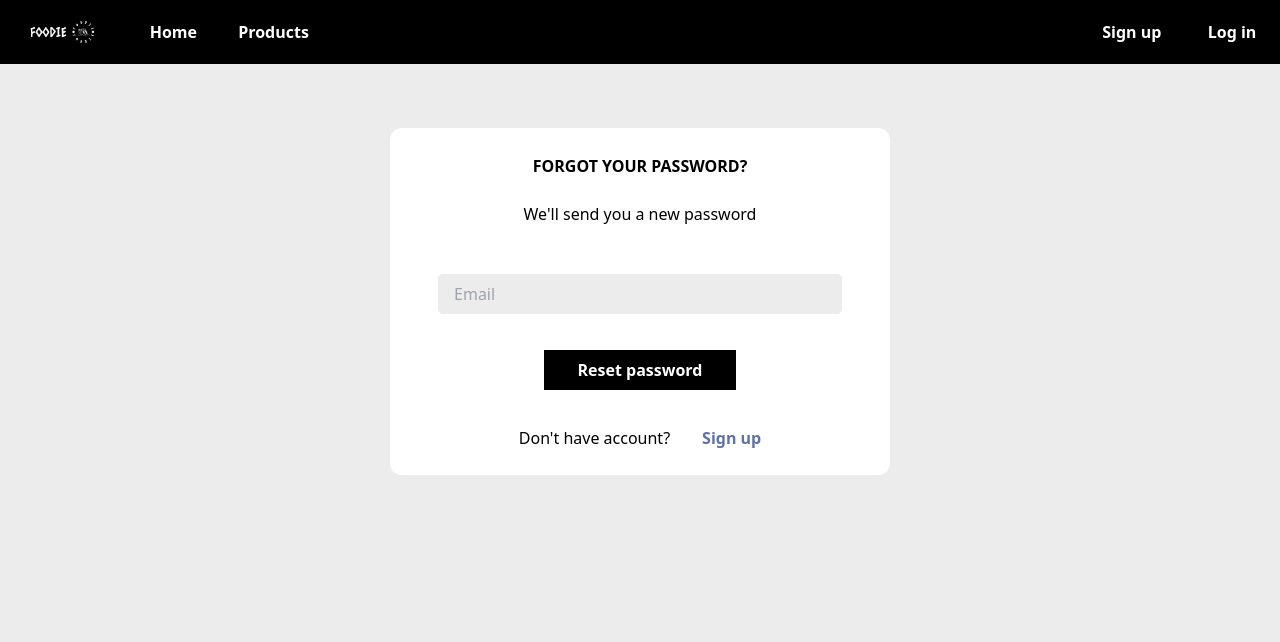
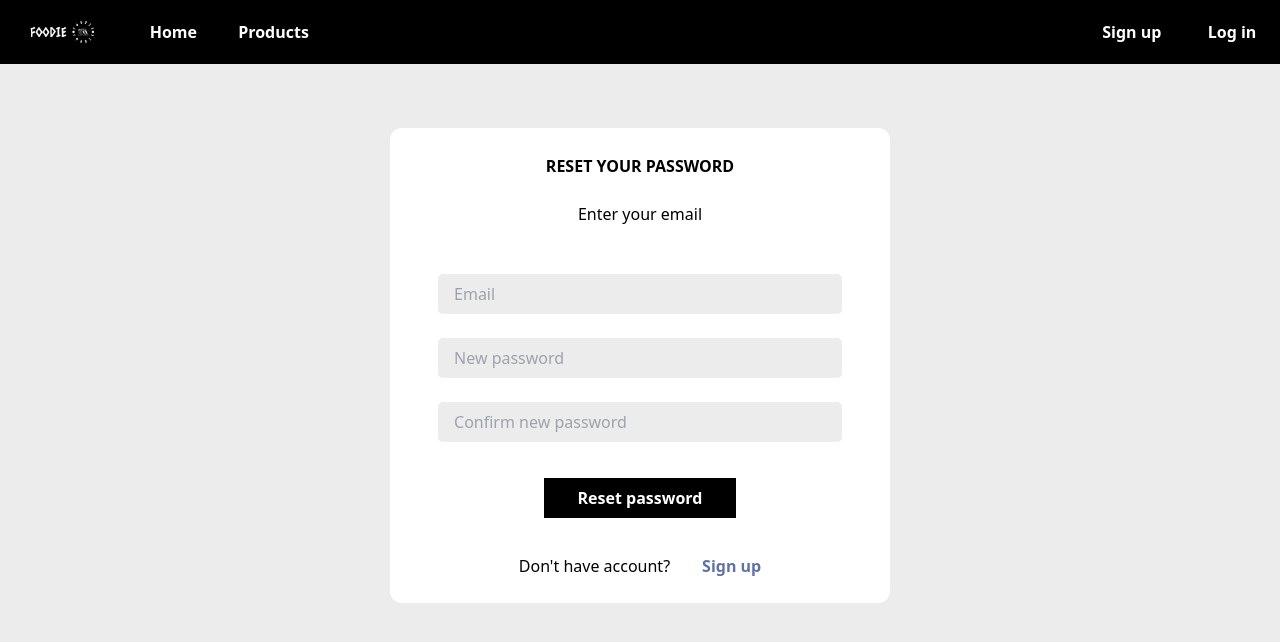
Before and after one commit to iamlvv/foodie_final, a PHP site: page /foodie_final/resetpassword.php in a window 1280 px wide. Shown: the top 642 px of the page. Run offline with PHP 8.4, Linux system fonts and the light colour scheme; some libraries are stand-ins or nearby versions.

Commit message:
Update resetpassword: add new password

```diff
--- a/resetpassword.php
+++ b/resetpassword.php
@@ -6,6 +6,8 @@
     {
         //Check email is exit or not
         $email = $_POST["email"];
+        $newpassword = $_POST['newpassword'];
+        $confirmnewpassword = $_POST['confirmnewpassword'];
         $sql = "SELECT * FROM user WHERE email = '$email'";
         $kq = mysqli_query($mysqli, $sql);
         if(mysqli_num_rows($kq) == 0)
@@ -14,18 +16,22 @@
         }
         else
         {
-            //Create new random password in database
-            $newpassword = substr(md5(rand(0, 999999)), 0, 8);
+            if($newpassword != $confirmnewpassword)
+        {
+            echo '<script language="javascript">alert("New password did not match.");</script>';
+        }
+        else
+        {
             $sql = "UPDATE user SET password='$newpassword' WHERE email = '$email'";
             if(mysqli_query($mysqli, $sql))
             {
-                //echo "thanh cong"
-                echo '<script language="javascript">alert("Your new password is sent to your email.");</script>';
+                echo '<script language="javascript">alert("Reset password successfully.");window.location="login.php";</script>';
             }
             else
             {
-                echo '<script language="javascript">alert("Reset password error, plase try again.");</script>';
+                echo '<script language="javascript">alert("Reset password error, please try again.");</script>';
             }
+        }
         }
     }
 ?>
@@ -68,20 +74,17 @@
         </style>
     </head>
     <body>
-        <!-- Log in guest header starts -->
-
-        <!-- Log in guest header ends -->
-        <!-- Reset password form starts -->
         <div class="resetpassword">
-            <h1 class="text-center"><b>FORGOT YOUR PASSWORD?</b></h1><br>
-            <p class="text-center text-muted">We'll send you a new password</p>
+            <h1 class="text-center"><b>RESET YOUR PASSWORD</b></h1><br>
+            <p class="text-center text-muted">Enter your email</p>
             <br><br>
             <form action="" method="POST" class="text-center">
                 <input class="input" type="text" name="email" placeholder="&emsp;Email"><br><br>
+                <input class="input" type="text" name="newpassword" placeholder="&emsp;New password"><br><br>
+                <input class="input" type="text" name="confirmnewpassword" placeholder="&emsp;Confirm new password"><br><br>
                 <input type="submit" name="submit" value="Reset password" class="font-bold bg-black text-white w-48 py-2 my-3 text-center rounded-pill"><br><br>
             </form>
             <p class="text-center">Don't have account?&emsp;&emsp;<a href="./signup.php"><b><span style="color: rgb(95, 113, 166)">Sign up</span></b></a></p>
         </div>
-        <!-- Login form ends -->
     </body>
 </html>
```
